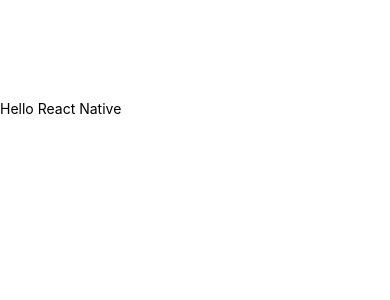
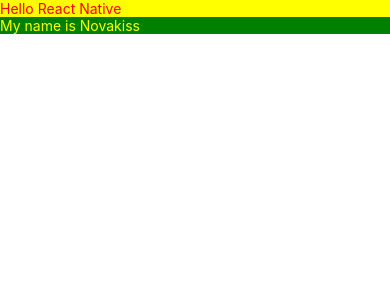
Before and after one commit to novakiss/learnReactNative, a React Native app: screen / in a window 390 px wide. Shown: the top 300 px of the page. Built offline with nearby package versions, Linux system fonts and the light colour scheme.

Commit message:
StyleSheet in React-Native

```diff
--- a/App.js
+++ b/App.js
@@ -1,19 +1,32 @@
 import React, {Component} from 'react';
 import {
     View,
-    Text
+    Text, StyleSheet
 } from 'react-native';
 
 
-
-export default class App extends Component{
+export default class App extends Component {
     render() {
         return (
             <View>
-                <Text style={{marginTop:100}}>
+                <Text style={ao.tieude}>
                     Hello React Native
+                </Text>
+                <Text style={ao.ten}>
+                    My name is Novakiss
                 </Text>
             </View>
         );
     }
 }
+
+const ao = StyleSheet.create({
+    tieude: {
+        backgroundColor: 'yellow',
+        color: 'red'
+    },
+    ten: {
+        backgroundColor: 'green',
+        color: 'yellow'
+    }
+});
```
